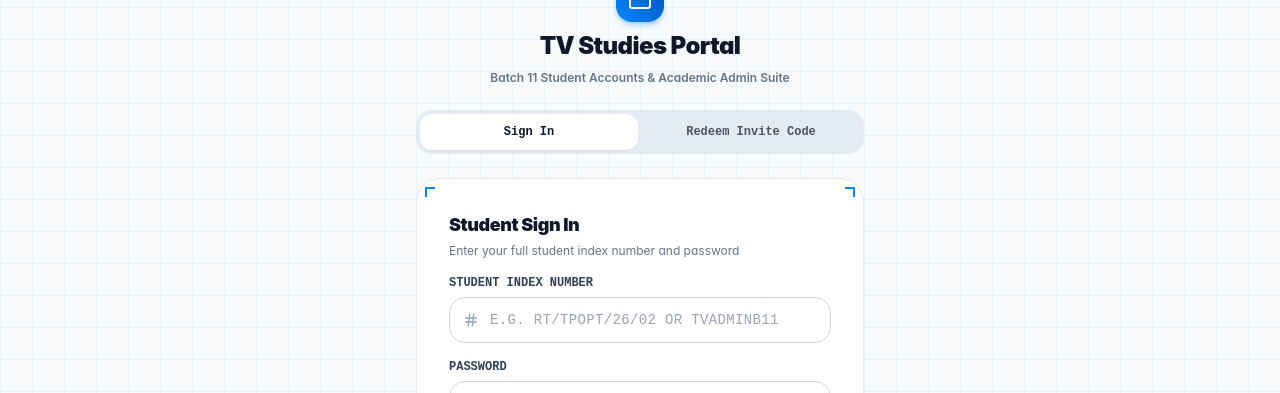
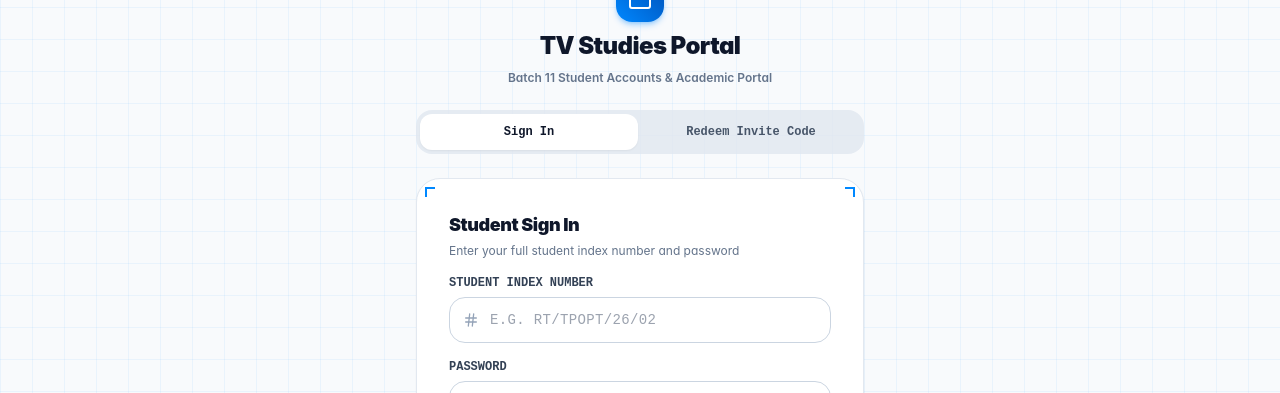
Before and after one commit to Richie-117/tv-portal-b11, a Next.js app: page /login in a window 1280 px wide. Shown: the part 154-547 px from the top of the page. Built offline with nearby package versions, Linux system fonts and the light colour scheme; no server answers.

Commit message:
fix: remove admin username from login placeholder and sanitize portal subhead

```diff
--- a/src/app/login/page.tsx
+++ b/src/app/login/page.tsx
@@ -152,7 +152,7 @@ export default function LoginPage() {
             TV Studies Portal
           </h1>
           <p className="text-xs text-slate-500 font-semibold">
-            Batch 11 Student Accounts & Academic Admin Suite
+            Batch 11 Student Accounts & Academic Portal
           </p>
         </div>
 
@@ -219,7 +219,7 @@ export default function LoginPage() {
                     required
                     value={studentNumber}
                     onChange={(e) => setStudentNumber(e.target.value.toUpperCase())}
-                    placeholder="e.g. RT/TPOPT/26/02 or tvadminb11"
+                    placeholder="e.g. RT/TPOPT/26/02"
                     className="w-full pl-10 pr-4 py-3 rounded-2xl border border-slate-300 font-mono text-sm uppercase tracking-wide focus:outline-none focus:border-[#0088FF] focus:ring-2 focus:ring-[#0088FF]/20"
                   />
                 </div>
```
